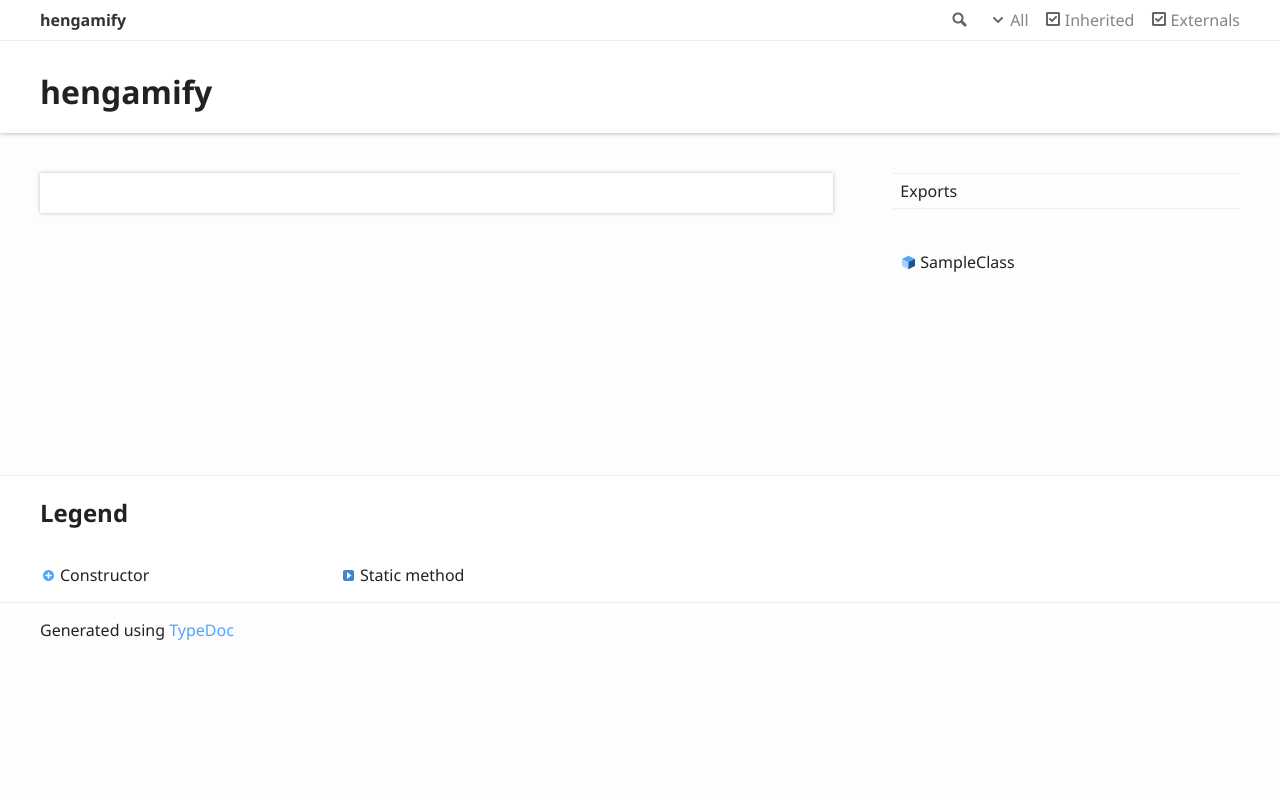
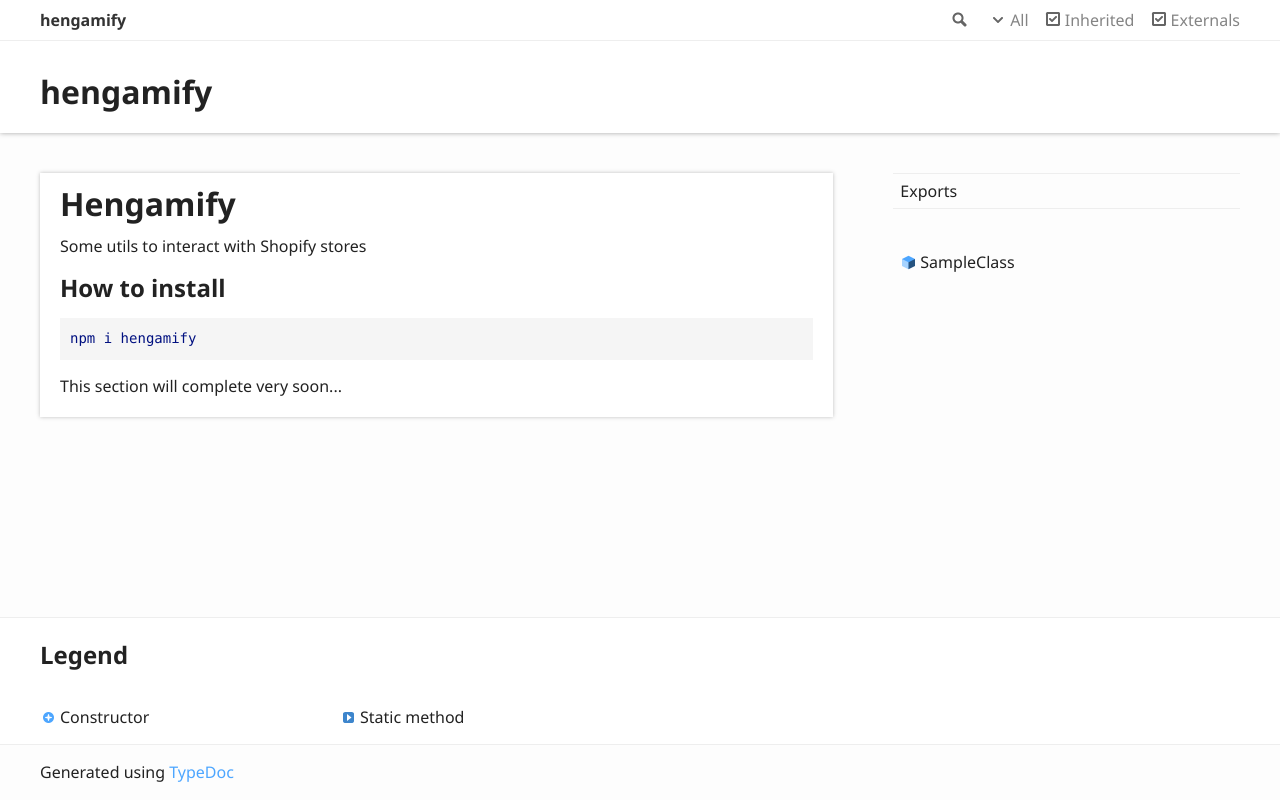
Before and after one commit to mj-the-developer/hengamify, a website: page docs/index.html in a window 1280 px wide. Drawn offline with Linux system fonts and the light colour scheme.

Commit message:
Update README file

```diff
--- a/docs/index.html
+++ b/docs/index.html
@@ -58,6 +58,16 @@
 	<div class="row">
 		<div class="col-8 col-content">
 			<div class="tsd-panel tsd-typography">
+				<a href="#hengamify" id="hengamify" style="color: inherit; text-decoration: none;">
+					<h1>Hengamify</h1>
+				</a>
+				<p>Some utils to interact with Shopify stores</p>
+				<a href="#how-to-install" id="how-to-install" style="color: inherit; text-decoration: none;">
+					<h2>How to install</h2>
+				</a>
+				<pre><code><span style="color: #001080">npm</span><span style="color: #000000"> </span><span style="color: #001080">i</span><span style="color: #000000"> </span><span style="color: #001080">hengamify</span>
+</code></pre>
+				<p>This section will complete very soon...</p>
 			</div>
 		</div>
 		<div class="col-4 col-menu menu-sticky-wrap menu-highlight">
```
Also changed, not shown: docs/classes/sampleclass.html (+1 -1 lines), README.md.
